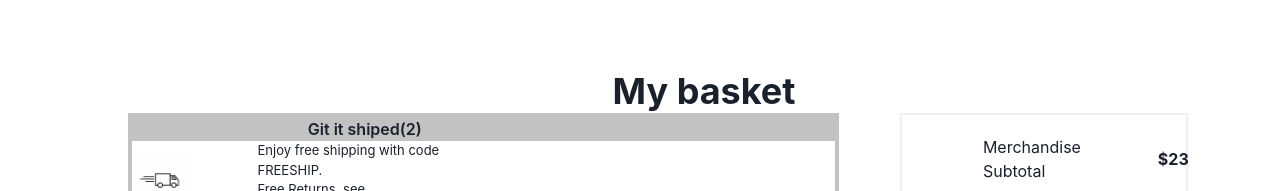
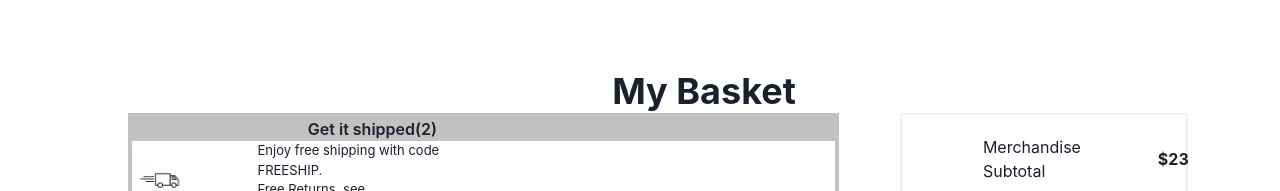
Before and after one commit to shiwam-c114/sephora-clone, a React (Create React App) app: page /one in a window 1280 px wide. Shown: the part 134-325 px from the top of the page. Built offline with nearby package versions, Linux system fonts and the light colour scheme.

Commit message:
Styling Changed

```diff
--- a/src/components/basket/basket.jsx
+++ b/src/components/basket/basket.jsx
@@ -23,13 +23,13 @@ export default function Basket(){
 <Box mt='100px' ml='10%'>
 
 <Heading>
-My basket
+My Basket
 </Heading>
 <Flex>
     <Box w='65%'>
 <Box border={'4px'} w='95%'  borderColor={'blackAlpha.400'}>
 <Text  fontWeight={600} backgroundColor={'blackAlpha.400'}>
-    Git it shiped({No_item})
+    Get it shipped({No_item})
 </Text>
 <HStack>
 
```
